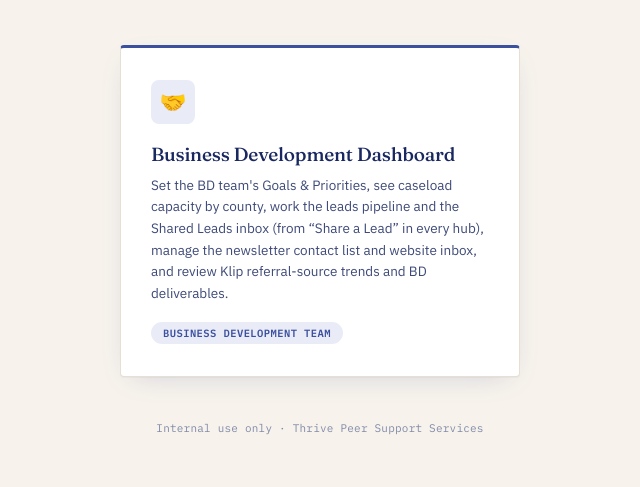
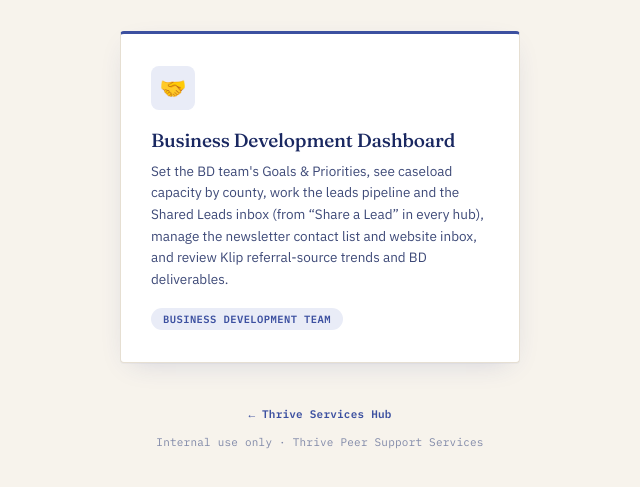
Before and after one commit to Thrive2026/thrive-bizdev, a plain HTML site: page index.html in a window 1280 px wide. Shown: the part 231-718 px from the top of the page, without its empty margins (320-960 px from the left). Drawn offline with Linux system fonts and the light colour scheme.

Commit message:
Modify footer to add Thrive Services Hub link
Updated footer to include link to Thrive Services Hub.

```diff
--- a/index.html
+++ b/index.html
@@ -45,6 +45,7 @@ body{
 .tool-card h2{font-family:'Fraunces',serif;font-weight:500;font-size:19px;color:var(--ink);margin-bottom:9px;letter-spacing:-0.01em;}
 .tool-card p{font-size:13.5px;color:var(--ink-soft);line-height:1.6;flex:1;}
 .tool-badge{display:inline-block;margin-top:18px;font-family:'IBM Plex Mono',monospace;font-size:10.5px;font-weight:600;letter-spacing:.04em;text-transform:uppercase;color:var(--thrive-blue);background:#e9ecf7;border-radius:20px;padding:4px 12px;align-self:flex-start;}
+@media (max-width:420px){.tool-card{min-width:0;padding:26px 22px}.header h1{font-size:27px}}
 .footer{margin-top:44px;font-family:'IBM Plex Mono',monospace;font-size:11px;color:var(--muted);text-align:center;letter-spacing:.02em;}
 </style>
 </head>
@@ -64,6 +65,6 @@ body{
     </a>
   </div>
 
-  <div class="footer">Internal use only &middot; Thrive Peer Support Services</div>
+  <div class="footer"><a href="https://thrive-hub.onrender.com/" style="color:var(--thrive-blue);text-decoration:none;font-weight:600">← Thrive Services Hub</a><br><br>Internal use only &middot; Thrive Peer Support Services</div>
 </body>
 </html>
```
